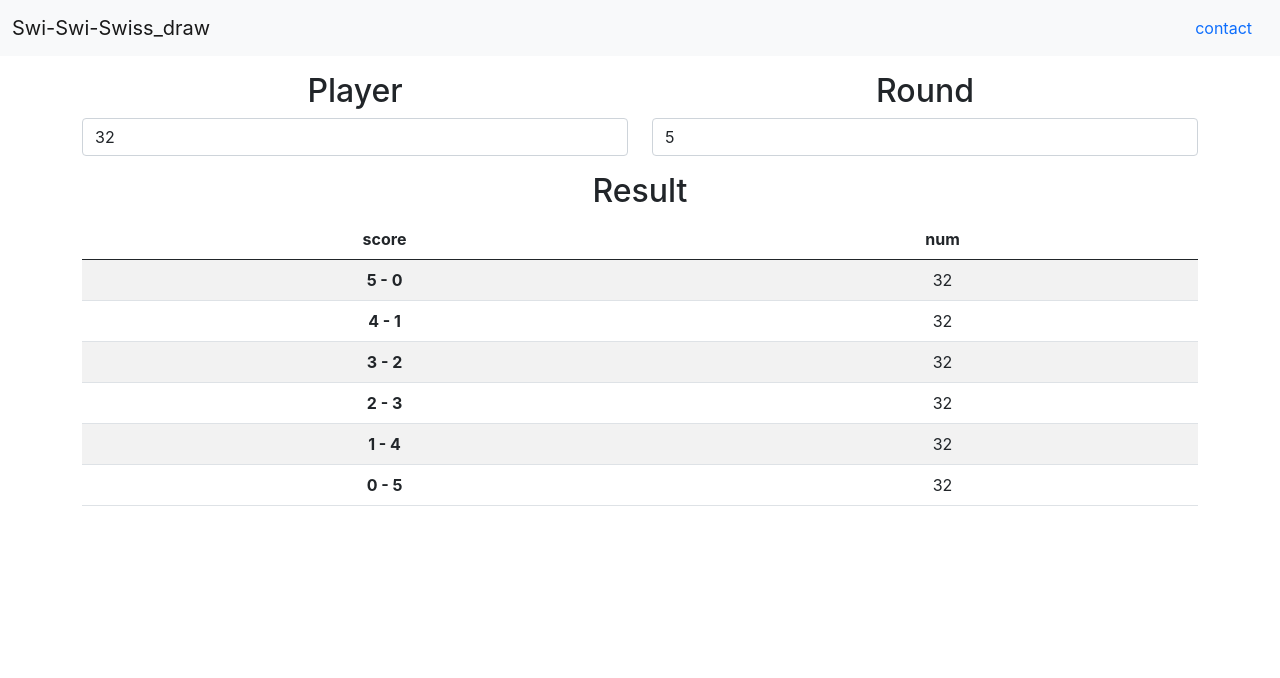
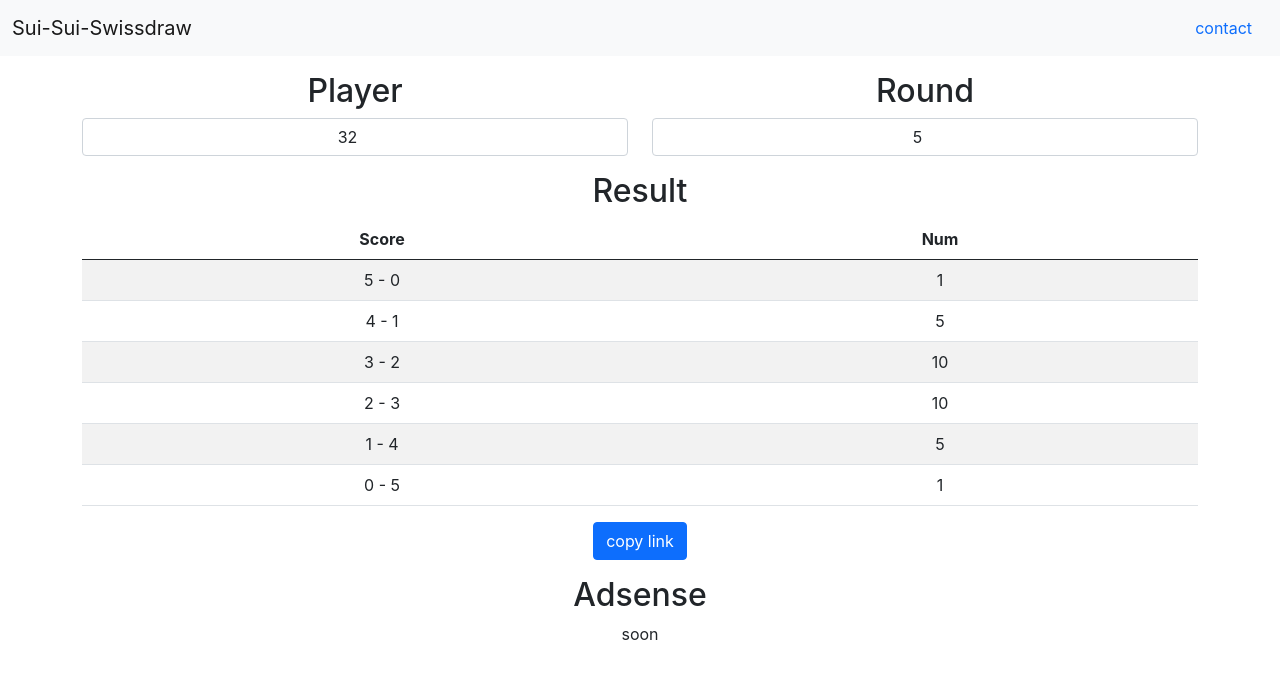
Before and after one commit to rue1-suzuki/suisuisuisu-draw, a React (Create React App) app: page / in a window 1280 px wide. Shown: the top 678 px of the page. Built offline with nearby package versions, Linux system fonts and the light colour scheme.

Commit message:
calculation players

```diff
--- a/package.json
+++ b/package.json
@@ -8,6 +8,7 @@
     "@testing-library/user-event": "^13.5.0",
     "react": "^17.0.2",
     "react-dom": "^17.0.2",
+    "react-router-dom": "^6.2.2",
     "react-scripts": "5.0.0",
     "web-vitals": "^2.1.4"
   },
--- a/public/index.html
+++ b/public/index.html
@@ -6,14 +6,14 @@
     <meta name="viewport" content="width=device-width, initial-scale=1">
     <link href="https://cdn.jsdelivr.net/npm/bootstrap@5.0.2/dist/css/bootstrap.min.css" rel="stylesheet"
         integrity="sha384-EVSTQN3/azprG1Anm3QDgpJLIm9Nao0Yz1ztcQTwFspd3yD65VohhpuuCOmLASjC" crossorigin="anonymous">
-    <title>Swi-Swi-Swiss_draw</title>
+    <title>Sui-Sui-Swissdraw</title>
 </head>
 
 <body>
-    <h1 hidden>Swi-Swi-Swiss_draw</h1>
+    <h1 hidden>Sui-Sui-Swissdraw</h1>
     <nav class="navbar navbar-light bg-light mb-3">
         <div class="container-fluid">
-            <span class="navbar-brand">Swi-Swi-Swiss_draw</span>
+            <span class="navbar-brand">Sui-Sui-Swissdraw</span>
             <nav class="nav">
                 <a class="nav-link" target="blank" href="https://twitter.com/Rue1DM">contact</a>
             </nav>
--- a/src/App.js
+++ b/src/App.js
@@ -1,11 +1,16 @@
-import React, { useState } from "react"
-import ResultTable from "./modules/result_table"
-import SelectNumber from "./modules/select_number"
+import React, { useState } from "react";
+import ResultTable from "./modules/result_table";
+import SelectNumber from "./modules/select_number";
 
 
 export default function App() {
-    const [player_num, setPlayerNum] = useState(32)
-    const [round_num, setRoundNum] = useState(5)
+    const params = new URL(window.location.href).searchParams
+    const [player_num, setPlayerNum] = useState(parseInt(params.get('player') || 32))
+    const [round_num, setRoundNum] = useState(parseInt(params.get('round') || 5))
+
+    const url = window.location.href.replace(window.location.search, '') +
+        '?player=' + player_num +
+        '&round=' + round_num
     return (
         <React.Fragment>
             <div className="container text-center">
@@ -31,6 +36,19 @@ export default function App() {
                             player_num={player_num}
                             round_num={round_num}
                         />
+                        <button
+                            className="btn btn-primary"
+                            onClick={() => {
+                                navigator.clipboard.writeText(url)
+                                alert('このページへのリンクをコピーしました\n\n' + url)
+                            }}
+                        > copy link </button>
+                    </div>
+                </div>
+                <div className="row mb-3">
+                    <div className="col">
+                        <h2>Adsense</h2>
+                        soon
                     </div>
                 </div>
             </div>
--- a/src/modules/result_table.js
+++ b/src/modules/result_table.js
@@ -1,20 +1,31 @@
 import React from "react"
 
 export default function ResultTable(props) {
+    const result_list = [[props.player_num,],]
+    for (let index = 0; index < props.round_num; index++) {
+        const result = Array(index + 2).fill(0)
+        result_list[index].forEach((num, jndex) => {
+            result[jndex + 0] += Math.ceil(num / 2)
+            result[jndex + 1] += Math.floor(num / 2)
+        })
+        result_list.push(result)
+    }
+
     const trs = Array(1 + props.round_num).fill(true).map((_, index) => (
         <tr key={index}>
-            <th>{props.round_num - index} - {index}</th>
-            <td>{props.player_num}</td>
+            <td>{props.round_num - index} - {index}</td>
+            <td>{result_list[props.round_num][index]}</td>
         </tr>
     ))
+
     return (
         <React.Fragment>
             <h2>Result</h2>
             <table className="table table-striped">
                 <thead>
                     <tr>
-                        <th>score</th>
-                        <th>num</th>
+                        <th>Score</th>
+                        <th>Num</th>
                     </tr>
                 </thead>
                 <tbody>
--- a/src/modules/select_number.js
+++ b/src/modules/select_number.js
@@ -6,10 +6,13 @@ export default function SelectNumber(props) {
             <h2>{props.title}</h2>
             <input
                 type="number"
-                className="form-control"
+                className="form-control text-center"
                 defaultValue={props.num}
+                min={0}
+                step={1}
                 onChange={(event) => {
-                    props.setNum(parseInt(event.target.value))
+                    const number = parseInt(event.target.value)
+                    props.setNum(number)
                 }}
             />
         </React.Fragment>
```
Also changed, not shown: 1 other file (tests, documents, lock files or other folders).
